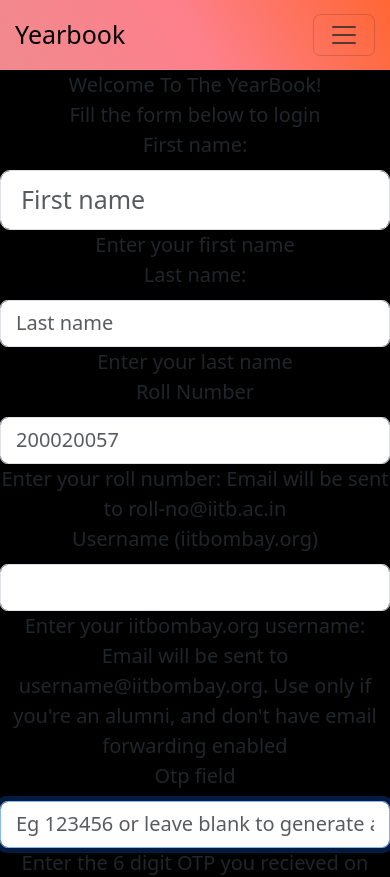
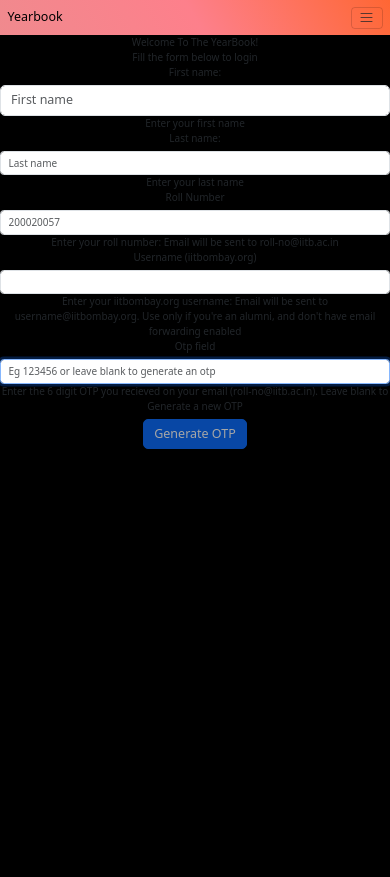
Before and after one commit to pragy540/Yearbook-2022, a React (Create React App) app in the folder Frontend/: page / in a window 390 px wide. Shown: the top 877 px of the page. After the commit the page ends 844 px from the top, so only its background shows below. Built offline with nearby package versions, Linux system fonts and the light colour scheme.

Commit message:
Media query changes

```diff
--- a/Frontend/src/components/css/base.css
+++ b/Frontend/src/components/css/base.css
@@ -6,3 +6,9 @@
 p {
     margin: 0;
 }
+
+@media screen and (max-width: 992px) {
+    * {
+        font-size: 10px;
+    }
+}
```
